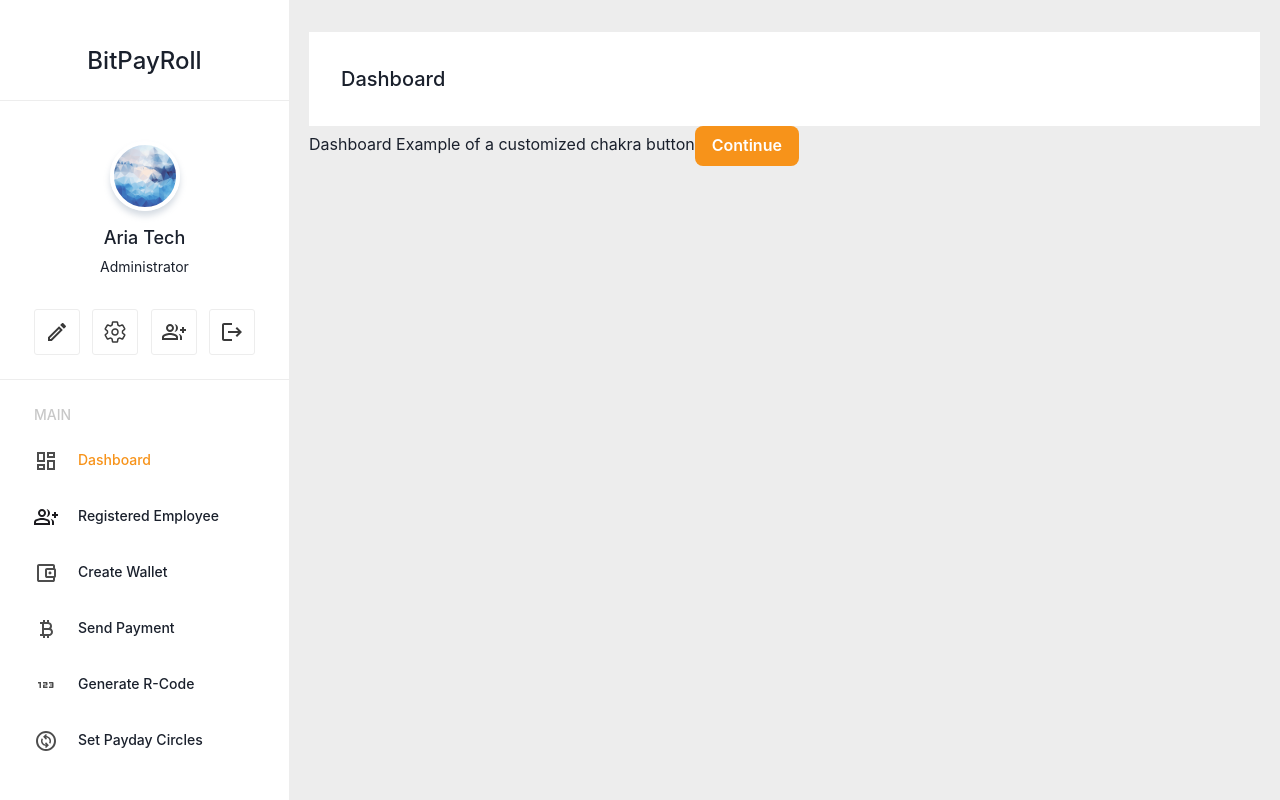
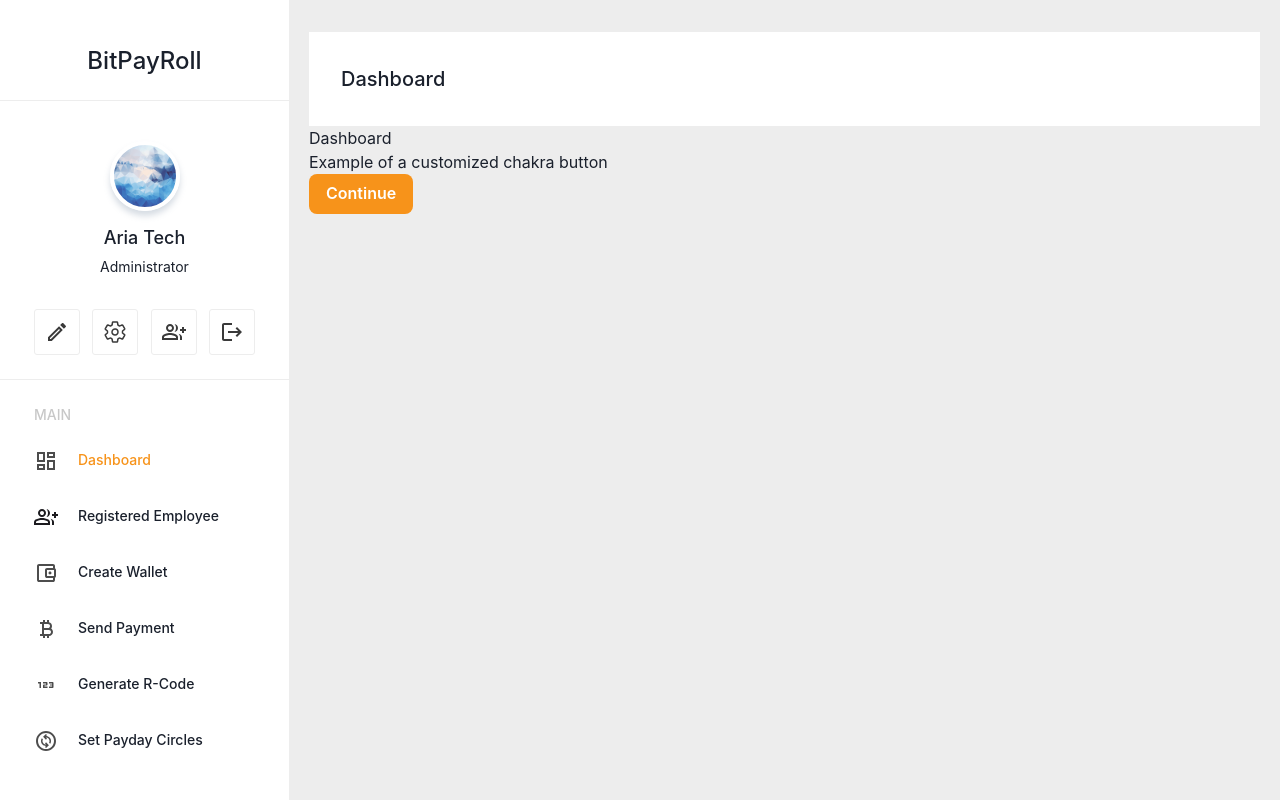
Before and after one commit to tsc-org/bitpayroll-client, a React (Vite) app: page /dashboard in a window 1280 px wide. Built offline with nearby package versions, Linux system fonts and the light colour scheme.

Commit message:
an example button

```diff
--- a/src/pages/dashboard/index.tsx
+++ b/src/pages/dashboard/index.tsx
@@ -7,8 +7,8 @@ const Dashboard = () => {
     <>
         <Header header="Dashboard" />
         <MainPage>
-            Dashboard
-            Example of a customized chakra button
+            <p>Dashboard</p>
+            <p>Example of a customized chakra button</p>
             <Button variant={'primary'}>Continue</Button>
         </MainPage>
     </>
```
